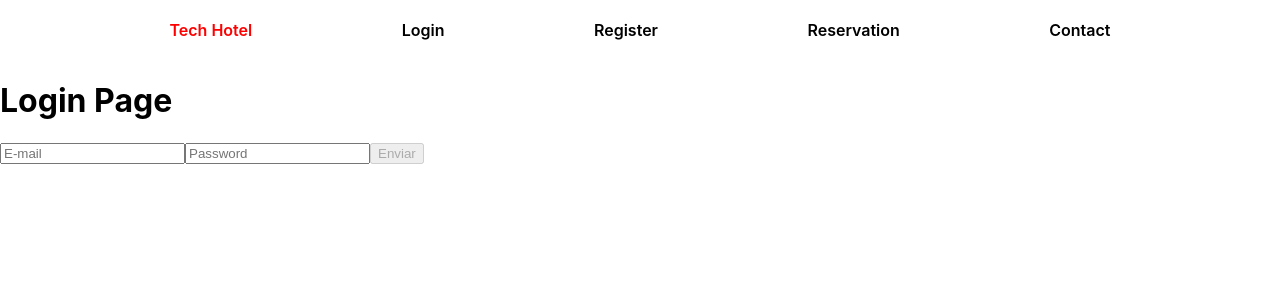
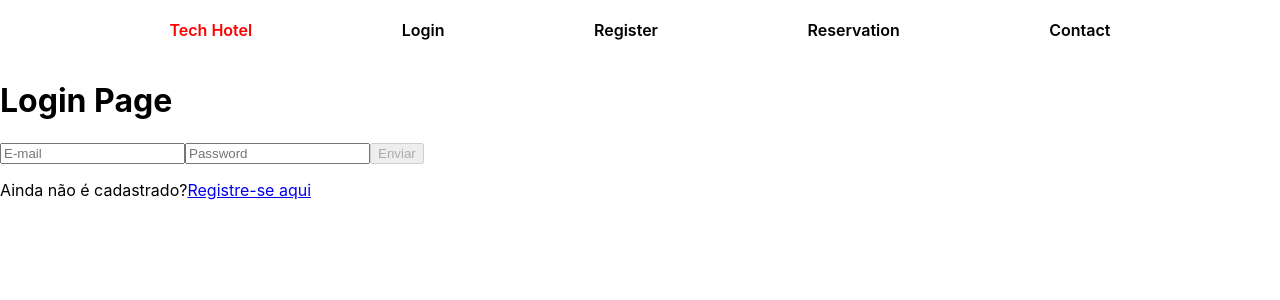
Before and after one commit to marianasaraiva/tech-hotel, a React (Create React App) app in the folder front-end/: page /login in a window 1280 px wide. Shown: the top 300 px of the page. Built offline with nearby package versions, Linux system fonts and the light colour scheme.

Commit message:
feat: add register button

```diff
--- a/front-end/src/pages/Login/index.js
+++ b/front-end/src/pages/Login/index.js
@@ -1,4 +1,5 @@
 import React, { useEffect, useState, useContext } from 'react';
+import { Link } from 'react-router-dom';
 import fetchAPI from '../../services/fetchApi';
 import Context from '../../context/Context';
 import { useNavigate } from 'react-router-dom';
@@ -68,6 +69,11 @@
           Enviar
         </button>
       </form>
+
+      <p>
+        <span>Ainda não é cadastrado?</span>
+        <Link to='/register'>Registre-se aqui</Link>
+      </p>
     </div>
   )
 }
```
